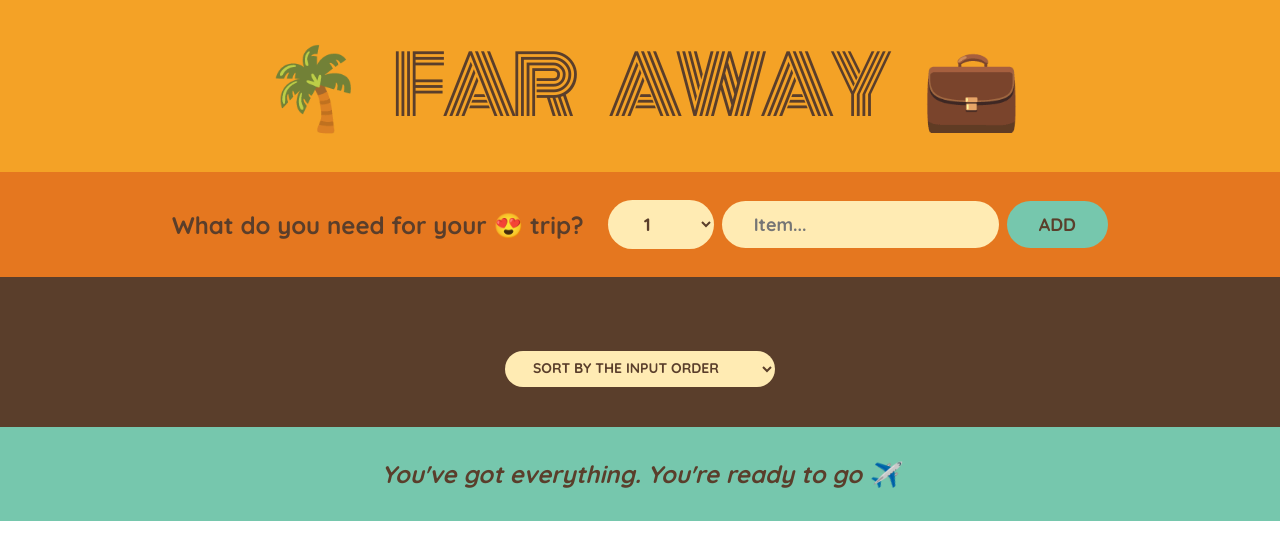
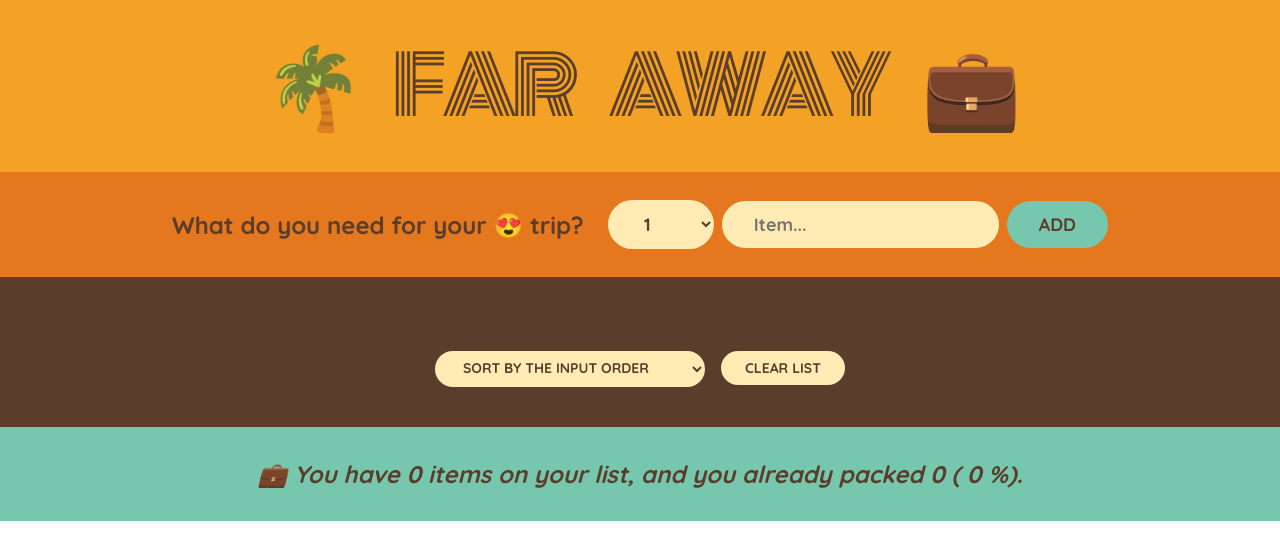
Before and after one commit to Pruthvi-dhani/travel-list-react-app, a React (Create React App) app: page / in a window 1280 px wide. Shown: the top 560 px of the page. Built offline with nearby package versions, Linux system fonts and the light colour scheme.

Commit message:
delete items now works

```diff
--- a/src/App.js
+++ b/src/App.js
@@ -19,6 +19,13 @@ export default function App() {
     );
   }
 
+  function handleClearItems() {
+    const confirmed = window.confirm(
+      "Are you sure you want to delete to all items?"
+    );
+    if (confirmed) setItems([]);
+  }
+
   return (
     <div className="App">
       <Logo />
@@ -27,6 +34,7 @@ export default function App() {
         items={items}
         onDeleteItem={handleDeleteItem}
         onToggleItem={handleToggleItem}
+        onClearItems={handleClearItems}
       />
       <Stats items={items} />
     </div>
@@ -81,7 +89,7 @@ function Form({ onAddItems }) {
     </form>
   );
 }
-function PackingList({ items, onDeleteItem, onToggleItem }) {
+function PackingList({ items, onDeleteItem, onToggleItem, onClearItems }) {
   const [sortBy, setSortBy] = useState("input");
   let sortedItems;
   if (sortBy === "input") sortedItems = items;
@@ -111,6 +119,7 @@ function PackingList({ items, onDeleteItem, onToggleItem }) {
           <option value="description">Sort by the description</option>
           <option value="packed">Sort by the packed status</option>
         </select>
+        <button onClick={onClearItems}>Clear list</button>
       </div>
     </div>
   );
@@ -140,7 +149,7 @@ function Stats({ items }) {
   return (
     <footer className="stats">
       <em>
-        {numItems === numAlreadyPacked
+        {numItems === numAlreadyPacked && numAlreadyPacked !== 0
           ? `You've got everything. You're ready to go ✈️`
           : `💼 You have ${numItems} items on your list, and you already packed
         ${numAlreadyPacked} (
```
